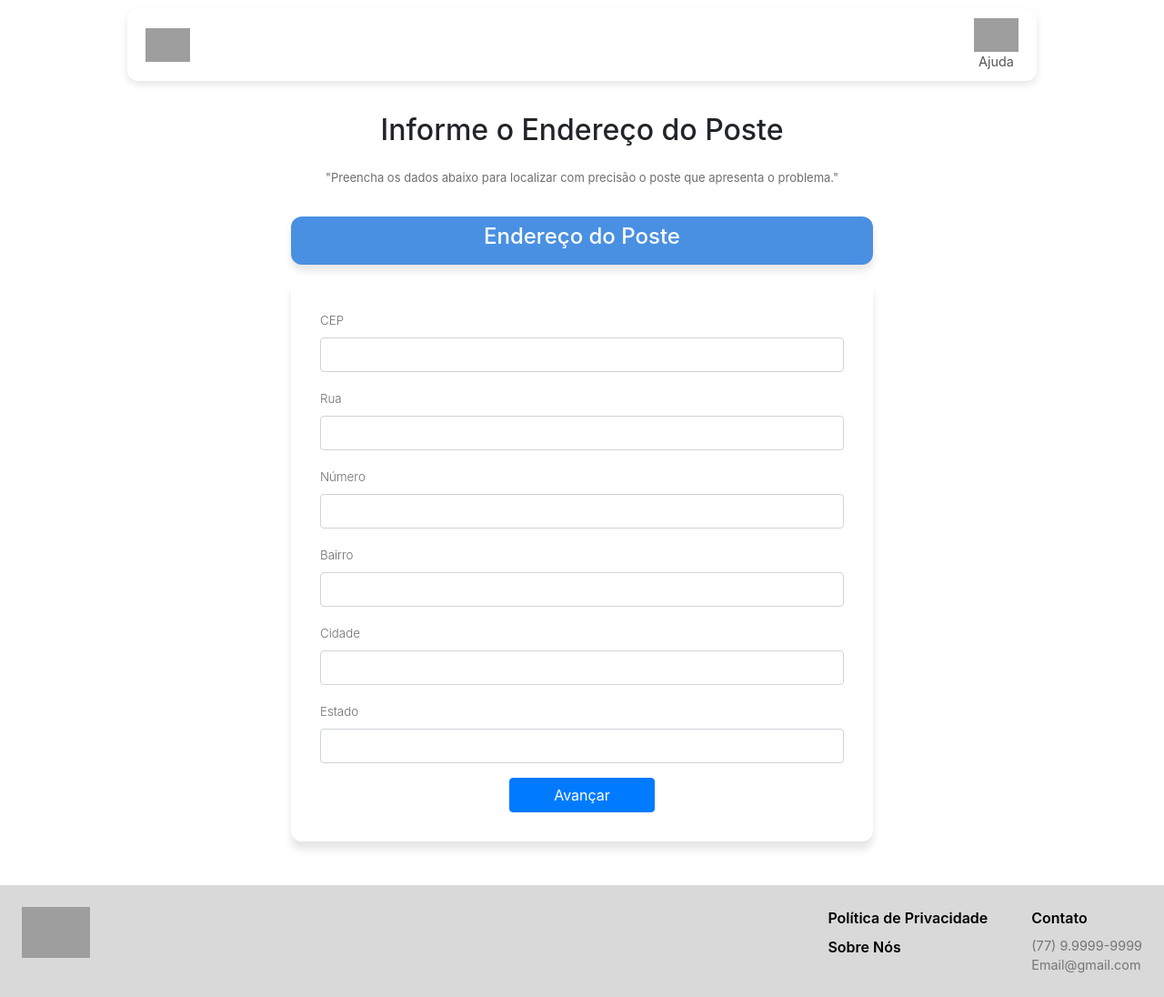
After one commit to eobincraycray/IluminaJa, a Django app: page /endereco/ in a window 1280 px wide. The commit adds this page. Shown: the whole page at 91% size. Run offline with Django 5.2, Linux system fonts and the light colour scheme; some libraries are stand-ins or nearby versions; grey boxes are pictures that could not be loaded.

Commit message:
implementação de endereço
página de endereço adicionada e retirei localização do user

```diff
--- /dev/null
+++ b/cadastro_poste/templates/cadastro_poste/endereco_poste.html
@@ -0,0 +1,119 @@
+{% load static %}
+<!DOCTYPE html>
+<html lang="pt-br">
+<head>
+  <meta charset="UTF-8">
+  <meta name="viewport" content="width=device-width, initial-scale=1, shrink-to-fit=no">
+
+  <title>Cadastro de Endereço do Poste</title>
+
+  <!-- SEO e Open Graph -->
+  <meta name="description" content="Informe o endereço exato do poste com problema.">
+  <meta property="og:title" content="Cadastro de Endereço do Poste">
+  <meta property="og:description" content="Informe o local com precisão para facilitar a manutenção.">
+  <meta property="og:type" content="website">
+  <meta property="og:url" content="https://www.iluminaja.com">
+  <meta property="og:image" content="https://www.iluminaja.com/imagem-capa.jpg">
+
+  <!-- Estilos -->
+  <link href="https://cdn.jsdelivr.net/npm/bootstrap@5.3.2/dist/css/bootstrap.min.css" rel="stylesheet">
+  <link rel="stylesheet" href="{% static 'cadastro_poste/css/index.css' %}">
+  <link rel="stylesheet" href="{% static 'cadastro_poste/css/bootstrap.min.css' %}">
+</head>
+
+<body>
+  <!-- Header -->
+  <header class="header-wrapper">
+    <div class="row align-items-center">
+      <div class="col-6 text-start">
+        <img src="{% static 'cadastro_poste/img/logo.svg' %}" alt="Logo IluminaJá" class="header-img img-fluid">
+      </div>
+      <div class="col-6 text-end">
+        <div class="d-inline-block text-center">
+          <a href="ajuda.html" class="text-decoration-none">
+            <img src="{% static 'cadastro_poste/img/duvida.svg' %}" alt="Ajuda" class="header-img help-icon img-fluid">
+            <div class="help-text">Ajuda</div>
+          </a>
+        </div>
+      </div>
+    </div>
+  </header>
+
+  <!-- Conteúdo principal -->
+  <main class="container mt-4">
+    <section class="main-section">
+      <h2 class="mb-4">Informe o Endereço do Poste</h2>
+      <p class="lead">"Preencha os dados abaixo para localizar com precisão o poste que apresenta o problema."</p>
+    </section>
+
+    <div class="form-header">
+      <h4>Endereço do Poste</h4>
+    </div>
+
+    <div class="form-container">
+      <form id="formEnderecoPoste" method="post">
+        {% csrf_token %}
+
+        <div class="mb-3">
+          <label for="cep" class="form-label">CEP</label>
+          <input type="text" class="form-control" id="cep" name="cep" required>
+        </div>
+
+        <div class="mb-3">
+          <label for="rua" class="form-label">Rua</label>
+          <input type="text" class="form-control" id="rua" name="rua" required>
+        </div>
+
+        <div class="mb-3">
+          <label for="numero" class="form-label">Número</label>
+          <input type="text" class="form-control" id="numero" name="numero" required>
+        </div>
+
+        <div class="mb-3">
+          <label for="bairro" class="form-label">Bairro</label>
+          <input type="text" class="form-control" id="bairro" name="bairro" required>
+        </div>
+
+        <div class="mb-3">
+          <label for="cidade" class="form-label">Cidade</label>
+          <input type="text" class="form-control" id="cidade" name="cidade" required>
+        </div>
+
+        <div class="mb-3">
+          <label for="estado" class="form-label">Estado</label>
+          <input type="text" class="form-control" id="estado" name="estado" required>
+        </div>
+
+        <div class="d-flex flex-column align-items-center">
+          <button type="submit" class="btn btn-primary px-5">Avançar</button>
+        </div>
+      </form>
+    </div>
+  </main>
+
+  <!-- Rodapé -->
+  <footer class="footer-custom text-white mt-5">
+    <div class="footer-content d-flex flex-column flex-md-row justify-content-between align-items-start px-4 py-4">
+      <div>
+        <img src="{% static 'cadastro_poste/img/logo.svg' %}" alt="Logo" class="footer-logo">
+      </div>
+      <div class="d-flex gap-5">
+        <div>
+          <p class="footer-title">Política de Privacidade</p>
+          <p class="footer-title">Sobre Nós</p>
+        </div>
+        <div>
+          <p class="footer-title">Contato</p>
+          <p class="footer-sub">(77) 9.9999-9999</p>
+          <p class="footer-sub">Email@gmail.com</p>
+        </div>
+      </div>
+    </div>
+  </footer>
+
+  <!-- Scripts -->
+  <script src="https://code.jquery.com/jquery-3.3.1.slim.min.js"></script>
+  <script src="https://cdn.jsdelivr.net/npm/bootstrap@5.3.2/dist/js/bootstrap.bundle.min.js"></script>
+  <script src="{% static 'cadastro_poste/js/jspersonalizado.js' %}"></script>
+</body>
+</html>
--- a/cadastro_poste/templates/cadastro_poste/sucesso.html
+++ b/cadastro_poste/templates/cadastro_poste/sucesso.html
@@ -1,2 +1,2 @@
 <h2>Formulário enviado com sucesso!</h2>
-<a href="{% url 'cadastro_poste:formulario' %}">Voltar</a>
+<a href="{% url 'cadastro_poste:cadastro_poste' %}">Voltar ao início</a>
--- /dev/null
+++ b/cadastro_poste/urls.py
@@ -0,0 +1,10 @@
+from django.urls import path
+from . import views
+
+app_name = 'cadastro_poste'
+
+urlpatterns = [
+    path('', views.cadastro_poste, name='cadastro_poste'),
+    path('endereco/', views.endereco_poste, name='endereco_poste'),
+    path('sucesso/', views.sucesso, name='sucesso'),
+]
--- a/cadastro_poste/views.py
+++ b/cadastro_poste/views.py
@@ -1,22 +1,47 @@
 from django.shortcuts import render, redirect
 from .models import Poste
 
-def cadastrar_poste(request):
+def cadastro_poste(request):
     if request.method == 'POST':
-        problema = request.POST.get('problema')
-        informacao = request.POST.get('informacao')
-        latitude = request.POST.get('latitude')
-        longitude = request.POST.get('longitude')
+        # Salva dados iniciais na sessão
+        request.session['problema'] = request.POST.get('problema')
+        request.session['informacao'] = request.POST.get('informacao')
+        return redirect('cadastro_poste:endereco_poste')
 
+    return render(request, 'cadastro_poste/formulario.html')
+
+def endereco_poste(request):
+    if request.method == 'POST':
+        cep = request.POST.get('cep')
+        rua = request.POST.get('rua')
+        numero = request.POST.get('numero')
+        bairro = request.POST.get('bairro')
+        cidade = request.POST.get('cidade')
+        estado = request.POST.get('estado')
+
+        problema = request.session.get('problema')
+        informacao = request.session.get('informacao')
+
+        # Cria o objeto Poste
         Poste.objects.create(
             problema=problema,
             informacao=informacao,
-            latitude=latitude,
-            longitude=longitude
+            cep=cep,
+            rua=rua,
+            numero=numero,
+            bairro=bairro,
+            cidade=cidade,
+            estado=estado
         )
-        return redirect('cadastro_poste:sucesso')  # ou para onde você quiser
 
-    return render(request, 'cadastro_poste/formulario.html')
+        # Limpa os dados da sessão, se desejar
+        request.session.pop('problema', None)
+        request.session.pop('informacao', None)
+
+        return redirect('cadastro_poste:sucesso')
+
+    # Se for GET, renderiza o formulário para preencher o endereço
+    return render(request, 'cadastro_poste/endereco_poste.html')
 
 def sucesso(request):
     return render(request, 'cadastro_poste/sucesso.html')
--- a/iluminaja/urls.py
+++ b/iluminaja/urls.py
@@ -1,11 +1,7 @@
 from django.contrib import admin
-from django.urls import path
-from cadastro_poste import views
-
-app_name = 'cadastro_poste'
+from django.urls import path, include
 
 urlpatterns = [
     path('admin/', admin.site.urls),
-    path('', views.cadastrar_poste, name='formulario'),
-    path('sucesso/', views.sucesso, name='sucesso'),
+    path('', include('cadastro_poste.urls', namespace='cadastro_poste')),
 ]
```
Also changed, not shown: cadastro_poste/models.py (+9 -3 lines), cadastro_poste/templates/cadastro_poste/formulario.html (+0 -7 lines), cadastro_poste/migrations/0001_initial.py, db.sqlite3.
